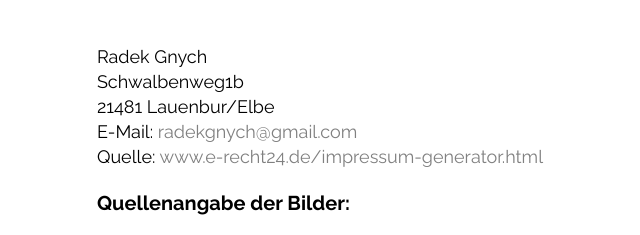
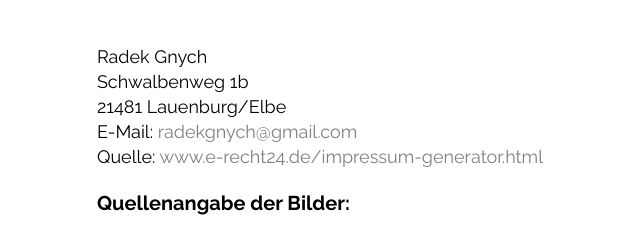
Before and after one commit to radek-ops/Kochwelt-Rezepte, a plain HTML site: page impressum.html in a window 1280 px wide. Shown: the part 382-617 px from the top of the page, 320-960 px from the left. Drawn offline with Linux system fonts and the light colour scheme.

Commit message:
Impressum angaben  korrektur

```diff
--- a/impressum.html
+++ b/impressum.html
@@ -54,10 +54,10 @@
                 <td>Radek Gnych</td>
             </tr>
             <tr>
-                <td>Schwalbenweg1b</td>
+                <td>Schwalbenweg 1b</td>
             </tr>
             <tr>
-                <td>21481 Lauenbur/Elbe</td>
+                <td>21481 Lauenburg/Elbe</td>
             </tr>
             <tr>
                 <td>E-Mail:<a class="source" href="mailto:" radekgnych@gmail.com id="mail">
```
